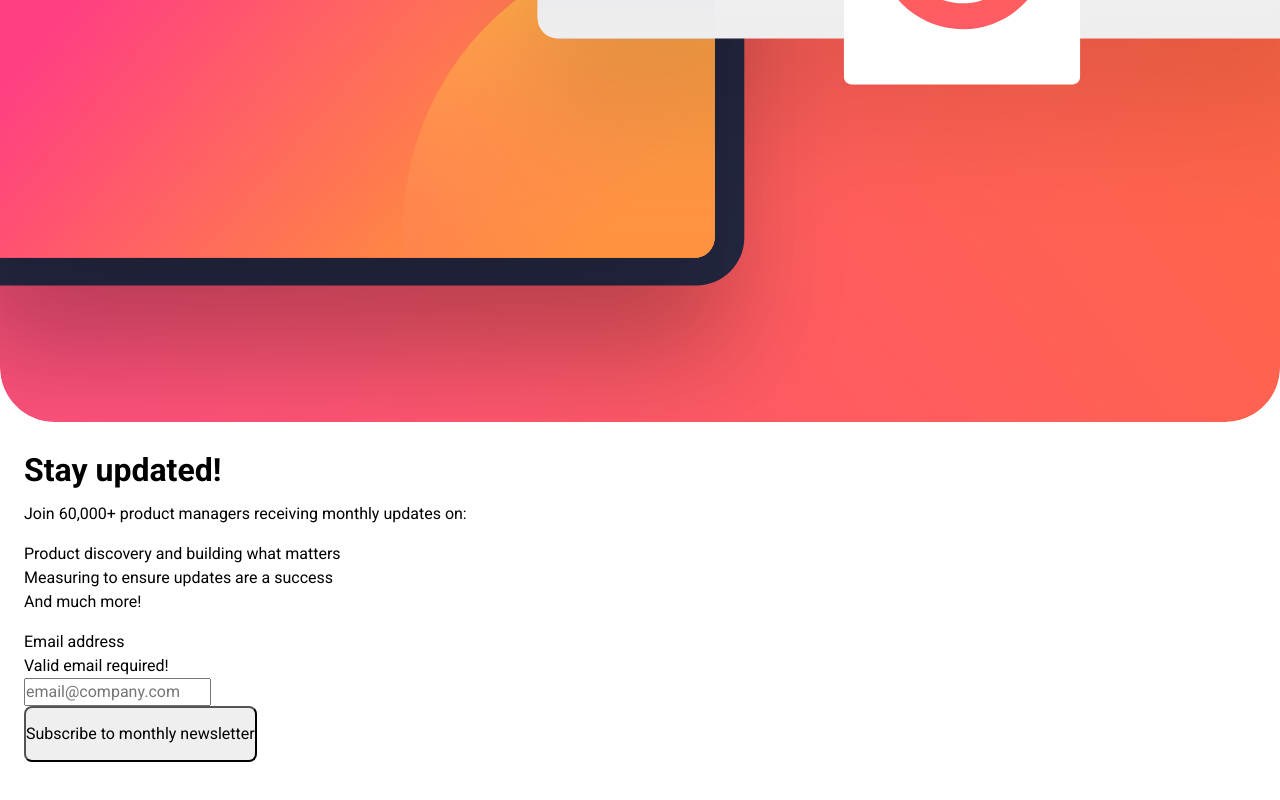
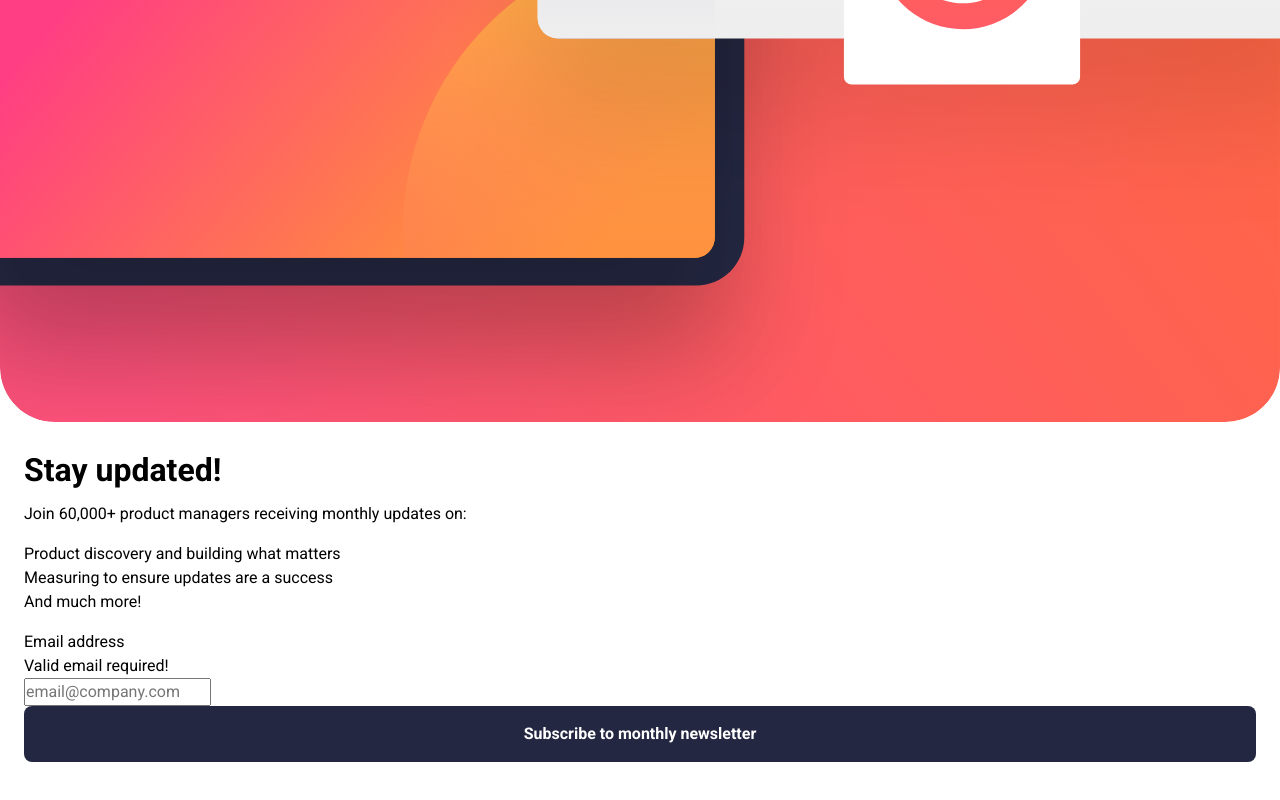
Before and after one commit to c0dehamster/newsletter-sign-up-with-success-message, a React app: page / in a window 1280 px wide. Shown: the part 547-1347 px from the top of the page. Built offline with nearby package versions, Linux system fonts and the light colour scheme; the HTML template or start-up script is replaced by a standard one.

Commit message:
Add hover state to the button

```diff
--- a/src/index.css
+++ b/src/index.css
@@ -126,6 +126,7 @@ ul {
 .button {
 	position: relative;
 
+	width: 100%;
 	min-width: fit-content;
 
 	height: 3.5rem;
@@ -136,5 +137,18 @@ ul {
 	align-items: center;
 	overflow: hidden;
 
+	border: none;
+	color: var(--color-neutral-100);
+	background-color: var(--color-neutral-900);
+
+	/* A workaround for the transition to gradient is needed */
+
 	font-size: var(--font-size-400);
+	font-weight: var(--font-weight-bold);
 }
+
+/* Active states */
+
+.button:hover {
+	background: var(--gradient-active);
+}
```
